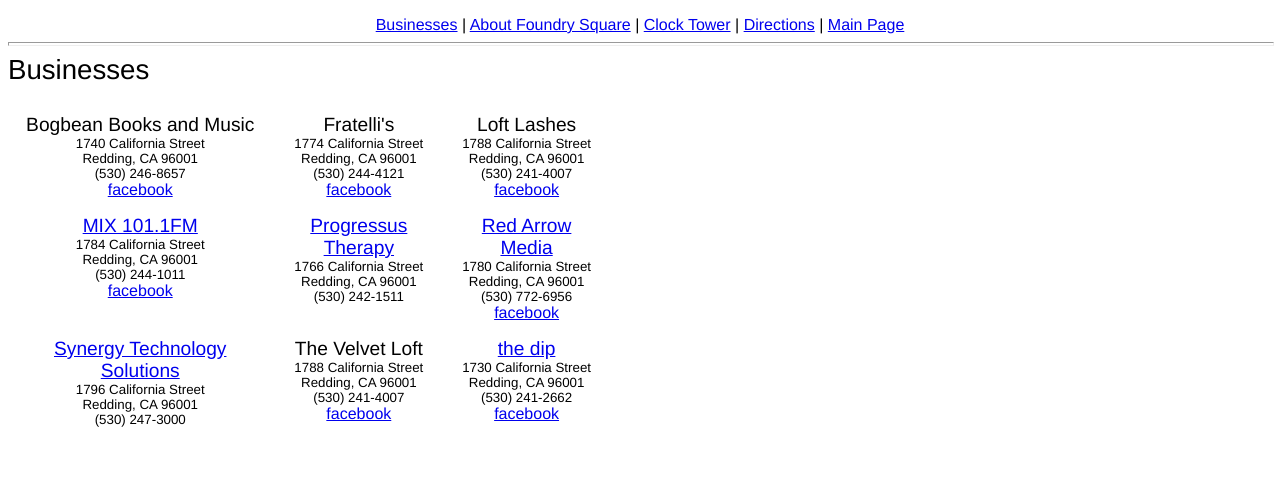
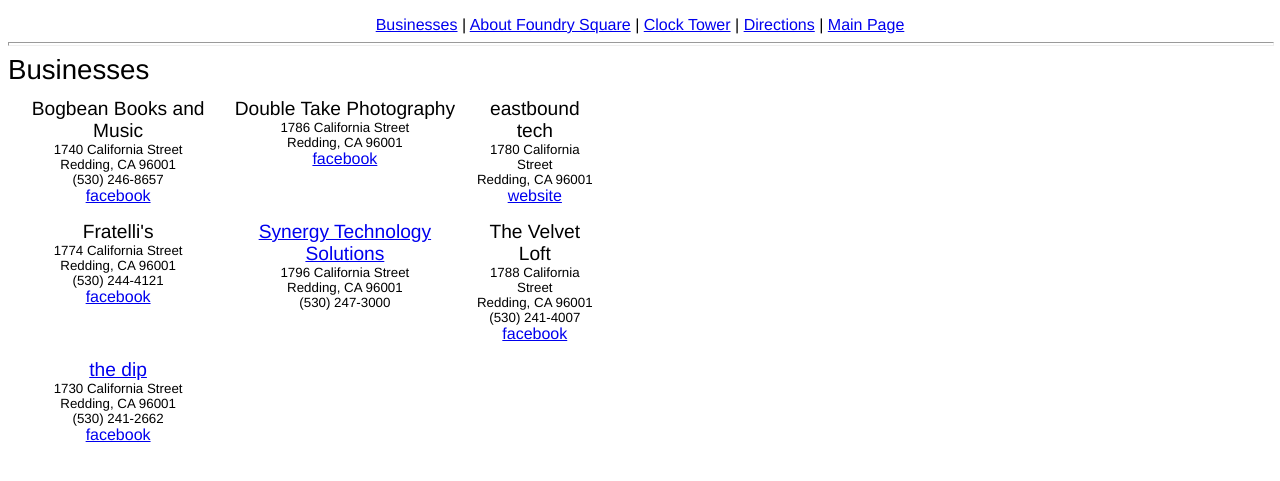
Before and after one commit to amyhurst/foundrysquare.biz, a plain HTML site: page Businesses.html in a window 1280 px wide. Shown: the part 91-572 px from the top of the page. Drawn offline with Linux system fonts and the light colour scheme.

Commit message:
Updates to businesses

```diff
--- a/Businesses.html
+++ b/Businesses.html
@@ -48,6 +48,28 @@ Redding, CA  96001 <br>
 </td>
 
 <td
+ style="vertical-align: top; font-family: helvetica; text-align: center;"><big>Double Take Photography</big><br>
+<small>
+1786 California Street<br>
+Redding, CA  96001<br>
+</small>
+<a href="https://www.facebook.com/dbltakephotography/">facebook</a>
+</td>
+
+
+
+<td
+ style="vertical-align: top; font-family: helvetica; text-align: center;"><big>eastbound tech </big><br>
+<small>
+1780 California Street<br>
+Redding, CA  96001<br>
+</small>
+<a href="http://www.eastbound.io">website</a>
+</td>
+
+</tr> <tr>
+
+<td
  style="vertical-align: top; font-family: helvetica; text-align: center;"><big>Fratelli's</big><br>
 <small>
 1774 California Street<br>
@@ -57,45 +79,6 @@ Redding, CA  96001<br>
 <a href="https://www.facebook.com/fratellispizzaredding/">facebook</a>
 </td>
 
-<td
- style="vertical-align: top; font-family: helvetica; text-align: center;"><big>Loft Lashes</big><br>
-<small>
-1788 California Street<br>
-Redding, CA  96001<br>
-      (530) 241-4007<br>
-</small>
-<a href="https://www.facebook.com/LoftLashes/">facebook</a>
-</td>
-
-</tr> <tr>
-
-<td
- style="vertical-align: top; font-family: helvetica; text-align: center;"><big><a href="http://www.mixredding.com/">MIX 101.1FM </a></big><br>
-<small>
-1784 California Street<br>
-Redding, CA  96001<br>
-      (530) 244-1011<br>
-</small>
-<a href="https://www.facebook.com/mix101/">facebook</a>
-</td>
-
-      <td style="vertical-align: top; font-family: helvetica; text-align: center;"><big><a href="http://www.progressustherapy.com">Progressus Therapy </a></big><br>
-<small>
-1766 California Street <br>
-Redding, CA  96001 <br>
-(530) 242-1511</small><br>
-      </td>
-
-      <td style="vertical-align: top; font-family: helvetica; text-align: center;"><big><a href="http://www.redarrowmedia.com">Red Arrow Media </a></big><br>
-<small>
-1780 California Street <br>
-Redding, CA  96001 <br>
-(530) 772-6956<br>
-</small>
-<a href="https://www.facebook.com/RedArrowMedia/">facebook</a>
-      </td>
-
-</tr><p><tr>
 
       <td
  style="vertical-align: top; font-family: helvetica; text-align: center;"><big><a
@@ -117,7 +100,7 @@ Redding, CA  96001 <br>
 <a href="https://www.facebook.com/The-Velvet-Loft-113284108718952/">facebook</a>
       </td>
 
-
+</tr><tr>
       <td
  style="vertical-align: top; font-family: helvetica;
  text-align: center;"><big><a href="http://thedipredding.com/"> the dip </a></big></a><br>
```
